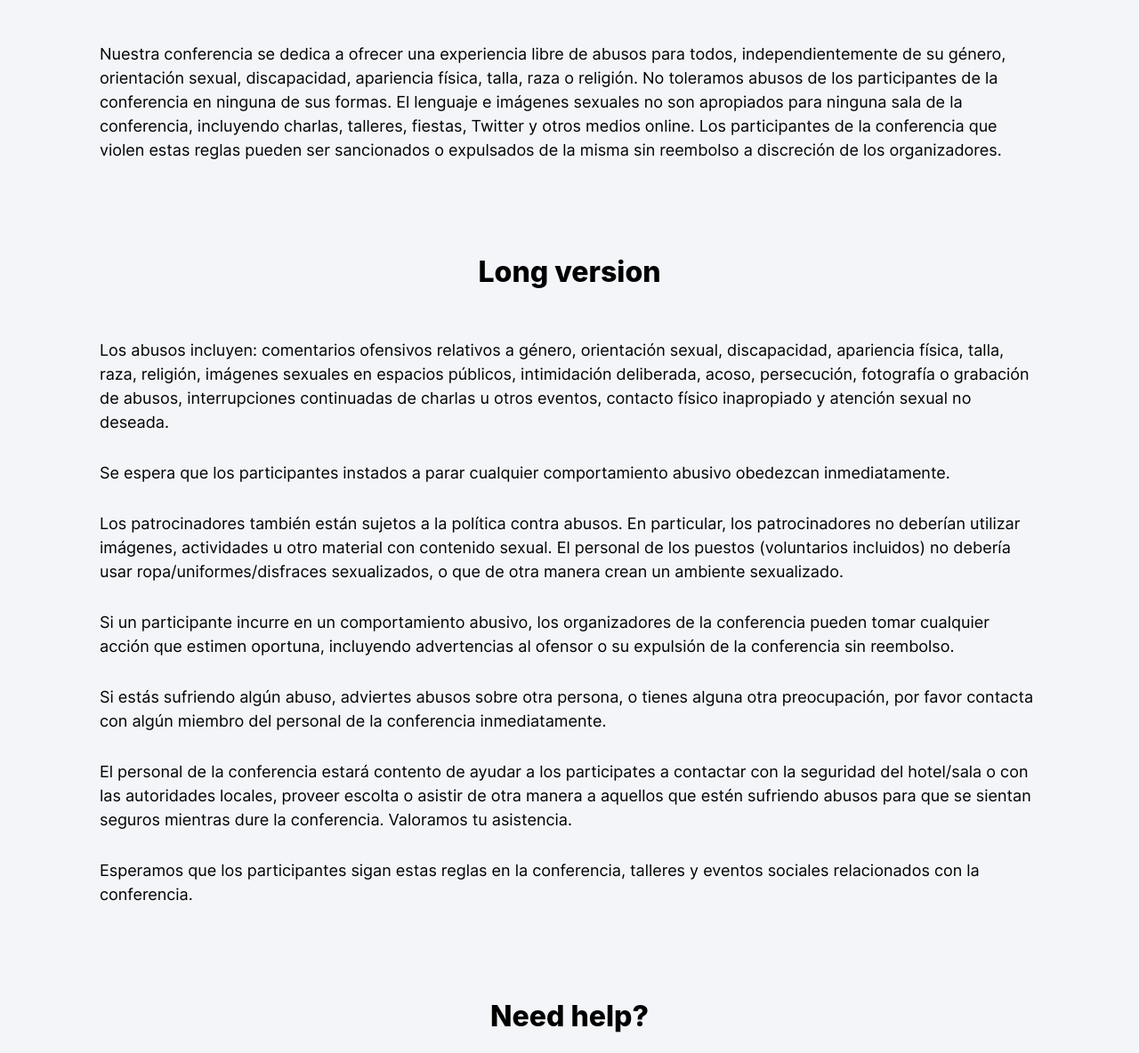
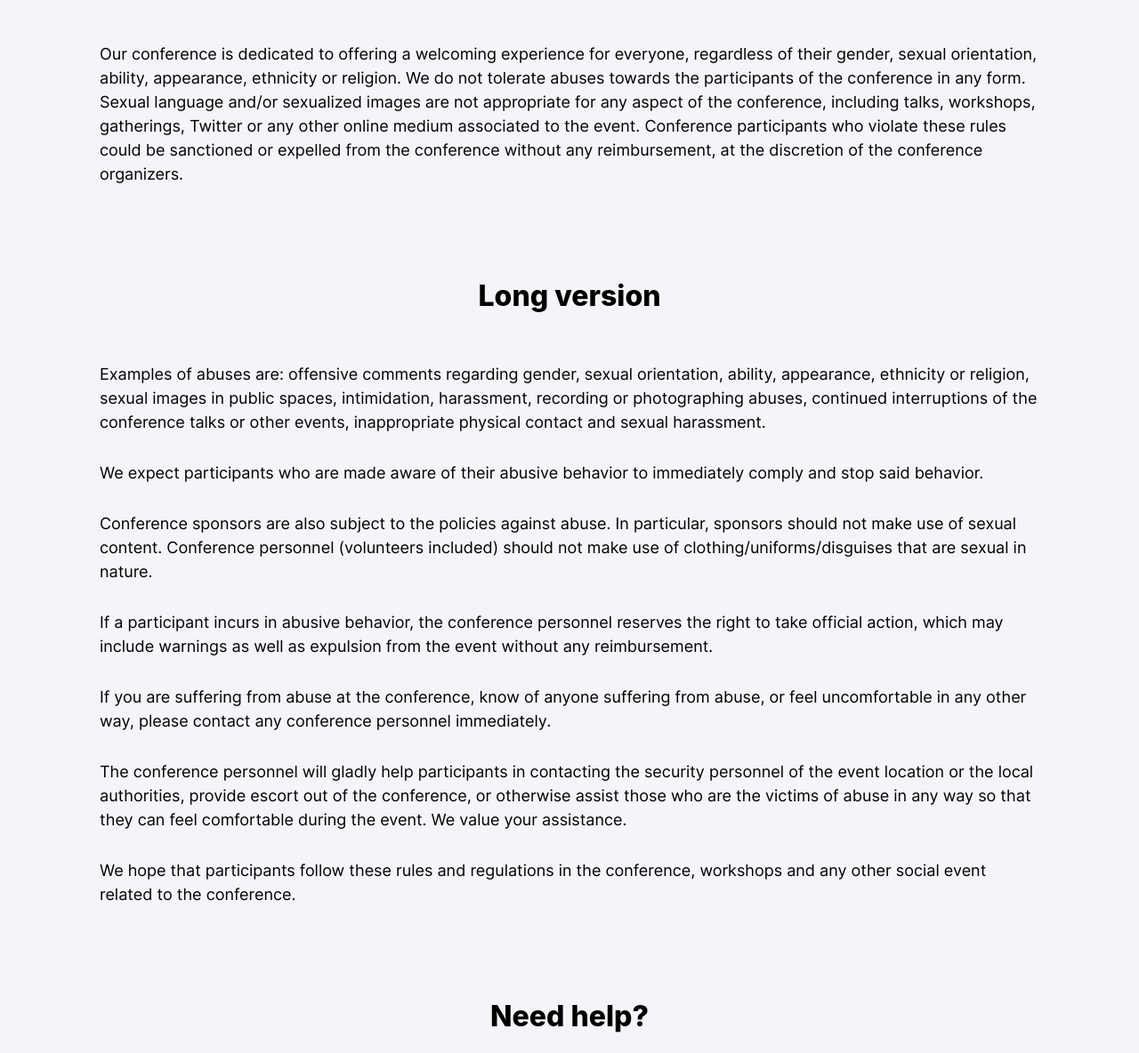
Before and after one commit to fullstacknights/website, a Gatsby site: page /code-of-conduct in a window 1280 px wide. Shown: the part 716-1900 px from the top of the page at 89% size. Built offline with nearby package versions, Linux system fonts and the light colour scheme; Gatsby itself is replaced by a stand-in of ours; a web font is replaced by a local one.

Commit message:
Updates code of conduct

```diff
--- a/src/pages/code-of-conduct.js
+++ b/src/pages/code-of-conduct.js
@@ -16,70 +16,65 @@ export default function() {
       <SEO title="Code of Conduct" />
       <GradientBackground className="flex flex-col items-center justify-center text-center">
         <h2 className="text-h2 font-bold text-white">Code of conduct</h2>
-        <h4 className="text-h4 text-white">
-          Lorem ipsum dolor sit amet consectetur adipisicing elit.
-        </h4>
       </GradientBackground>
       <PageSection title="Short version" className="mt-20">
         <div className="w-11/12 m-auto">
           <p className="text-rg">
-            Nuestra conferencia se dedica a ofrecer una experiencia libre de
-            abusos para todos, independientemente de su género, orientación
-            sexual, discapacidad, apariencia física, talla, raza o religión. No
-            toleramos abusos de los participantes de la conferencia en ninguna
-            de sus formas. El lenguaje e imágenes sexuales no son apropiados
-            para ninguna sala de la conferencia, incluyendo charlas, talleres,
-            fiestas, Twitter y otros medios online. Los participantes de la
-            conferencia que violen estas reglas pueden ser sancionados o
-            expulsados de la misma sin reembolso a discreción de los
-            organizadores.
+            Our conference is dedicated to offering a welcoming experience for
+            everyone, regardless of their gender, sexual orientation, ability,
+            appearance, ethnicity or religion. We do not tolerate abuses towards
+            the participants of the conference in any form. Sexual language
+            and/or sexualized images are not appropriate for any aspect of the
+            conference, including talks, workshops, gatherings, Twitter or any
+            other online medium associated to the event. Conference participants
+            who violate these rules could be sanctioned or expelled from the
+            conference without any reimbursement, at the discretion of the
+            conference organizers.
           </p>
         </div>
       </PageSection>
       <PageSection title="Long version">
         <div className="w-11/12 m-auto">
           <p className="text-rg mb-6">
-            Los abusos incluyen: comentarios ofensivos relativos a género,
-            orientación sexual, discapacidad, apariencia física, talla, raza,
-            religión, imágenes sexuales en espacios públicos, intimidación
-            deliberada, acoso, persecución, fotografía o grabación de abusos,
-            interrupciones continuadas de charlas u otros eventos, contacto
-            físico inapropiado y atención sexual no deseada.
+            Examples of abuses are: offensive comments regarding gender, sexual
+            orientation, ability, appearance, ethnicity or religion, sexual
+            images in public spaces, intimidation, harassment, recording or
+            photographing abuses, continued interruptions of the conference
+            talks or other events, inappropriate physical contact and sexual
+            harassment.
           </p>
           <p className="text-rg mb-6">
-            Se espera que los participantes instados a parar cualquier
-            comportamiento abusivo obedezcan inmediatamente.
+            We expect participants who are made aware of their abusive behavior
+            to immediately comply and stop said behavior.
           </p>
           <p className="text-rg mb-6">
-            Los patrocinadores también están sujetos a la política contra
-            abusos. En particular, los patrocinadores no deberían utilizar
-            imágenes, actividades u otro material con contenido sexual. El
-            personal de los puestos (voluntarios incluidos) no debería usar
-            ropa/uniformes/disfraces sexualizados, o que de otra manera crean un
-            ambiente sexualizado.
+            Conference sponsors are also subject to the policies against abuse.
+            In particular, sponsors should not make use of sexual content.
+            Conference personnel (volunteers included) should not make use of
+            clothing/uniforms/disguises that are sexual in nature.
           </p>
           <p className="text-rg mb-6">
-            Si un participante incurre en un comportamiento abusivo, los
-            organizadores de la conferencia pueden tomar cualquier acción que
-            estimen oportuna, incluyendo advertencias al ofensor o su expulsión
-            de la conferencia sin reembolso.
+            If a participant incurs in abusive behavior, the conference
+            personnel reserves the right to take official action, which may
+            include warnings as well as expulsion from the event without any
+            reimbursement.
           </p>
           <p className="text-rg mb-6">
-            Si estás sufriendo algún abuso, adviertes abusos sobre otra persona,
-            o tienes alguna otra preocupación, por favor contacta con algún
-            miembro del personal de la conferencia inmediatamente.
+            If you are suffering from abuse at the conference, know of anyone
+            suffering from abuse, or feel uncomfortable in any other way, please
+            contact any conference personnel immediately.
           </p>
           <p className="text-rg mb-6">
-            El personal de la conferencia estará contento de ayudar a los
-            participates a contactar con la seguridad del hotel/sala o con las
-            autoridades locales, proveer escolta o asistir de otra manera a
-            aquellos que estén sufriendo abusos para que se sientan seguros
-            mientras dure la conferencia. Valoramos tu asistencia.
+            The conference personnel will gladly help participants in contacting
+            the security personnel of the event location or the local
+            authorities, provide escort out of the conference, or otherwise
+            assist those who are the victims of abuse in any way so that they
+            can feel comfortable during the event. We value your assistance.
           </p>
           <p className="text-rg">
-            Esperamos que los participantes sigan estas reglas en la
-            conferencia, talleres y eventos sociales relacionados con la
-            conferencia.
+            We hope that participants follow these rules and regulations in the
+            conference, workshops and any other social event related to the
+            conference.
           </p>
         </div>
       </PageSection>
```
